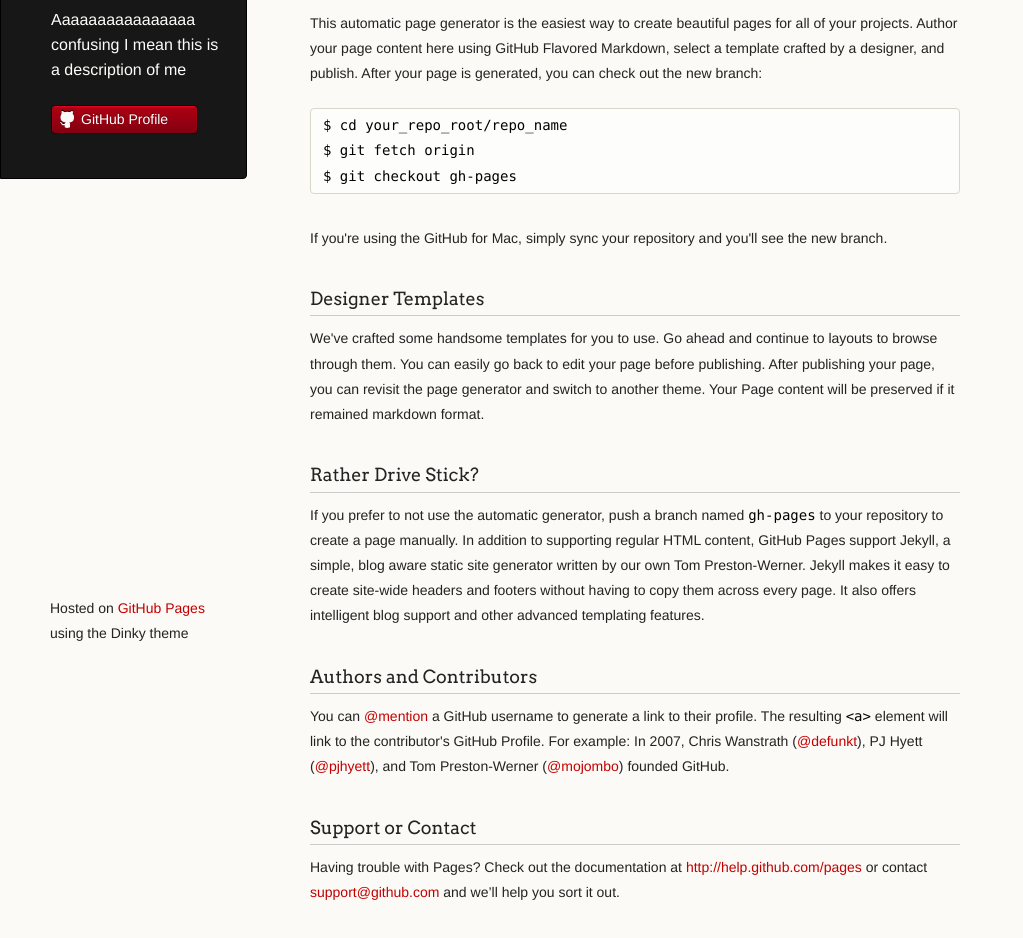
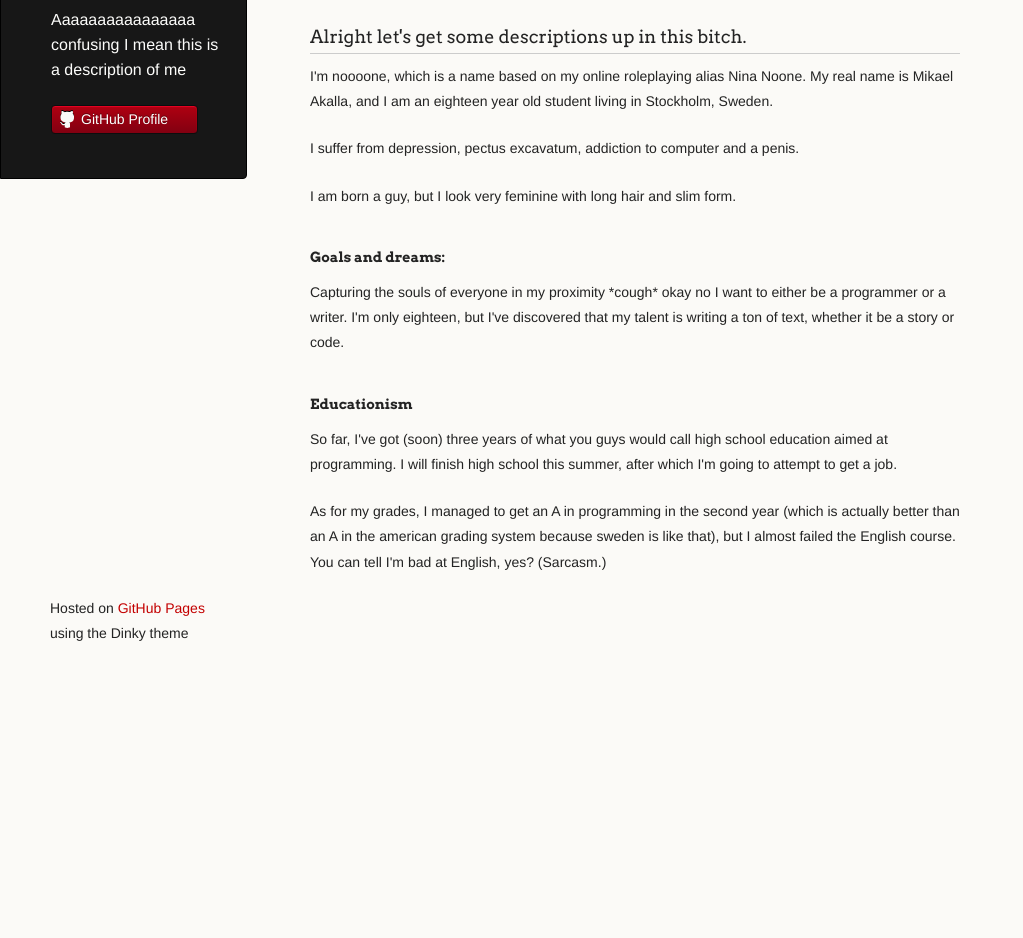
Before and after one commit to noooone/noooone.github.io, a plain HTML site: page index.html in a window 1280 px wide. Shown: the part 122-1060 px from the top of the page, without its empty margins (0-1023 px from the left). After the commit the page ends 800 px from the top, so only its background shows below. Drawn offline with Linux system fonts and the light colour scheme.

Commit message:
Removed the page-generated starting stuff
And wrote some of my own.

```diff
--- a/index.html
+++ b/index.html
@@ -32,34 +32,29 @@
 
 <p>aaaaaaa it's half past five in the morning I have no idea so what I'm doing</p>
 
-<p>This automatic page generator is the easiest way to create beautiful pages for all of your projects. Author your page content here using GitHub Flavored Markdown, select a template crafted by a designer, and publish. After your page is generated, you can check out the new branch:</p>
+<h3>Alright let's get some descriptions up in this bitch.</h3>
 
-<pre><code>$ cd your_repo_root/repo_name
-$ git fetch origin
-$ git checkout gh-pages
-</code></pre>
+<!-- is swearing okay in coding? -->
 
-<p>If you're using the GitHub for Mac, simply sync your repository and you'll see the new branch.</p>
+<p>I'm noooone, which is a name based on my online roleplaying alias Nina Noone. My real name is Mikael Akalla, and I am an eighteen year old student living in Stockholm, Sweden. </p>
 
-<h3>
-<a name="designer-templates" class="anchor" href="#designer-templates"><span class="octicon octicon-link"></span></a>Designer Templates</h3>
+<p>I suffer from depression, pectus excavatum, addiction to computer and a penis.</p>
 
-<p>We've crafted some handsome templates for you to use. Go ahead and continue to layouts to browse through them. You can easily go back to edit your page before publishing. After publishing your page, you can revisit the page generator and switch to another theme. Your Page content will be preserved if it remained markdown format.</p>
+<!-- Penis mentioned, swearing now officially okay -->
 
-<h3>
-<a name="rather-drive-stick" class="anchor" href="#rather-drive-stick"><span class="octicon octicon-link"></span></a>Rather Drive Stick?</h3>
+<p>I am born a guy, but I look very feminine with long hair and slim form.</p>
 
-<p>If you prefer to not use the automatic generator, push a branch named <code>gh-pages</code> to your repository to create a page manually. In addition to supporting regular HTML content, GitHub Pages support Jekyll, a simple, blog aware static site generator written by our own Tom Preston-Werner. Jekyll makes it easy to create site-wide headers and footers without having to copy them across every page. It also offers intelligent blog support and other advanced templating features.</p>
+<h4>Goals and dreams:</h4>
 
-<h3>
-<a name="authors-and-contributors" class="anchor" href="#authors-and-contributors"><span class="octicon octicon-link"></span></a>Authors and Contributors</h3>
+<p>Capturing the souls of everyone in my proximity *cough* okay no I want to either be a programmer or a writer. I'm only eighteen, but I've discovered that my talent is writing a ton of text, whether it be a story or code.</p>
 
-<p>You can <a href="https://github.com/blog/821" class="user-mention">@mention</a> a GitHub username to generate a link to their profile. The resulting <code>&lt;a&gt;</code> element will link to the contributor's GitHub Profile. For example: In 2007, Chris Wanstrath (<a href="https://github.com/defunkt" class="user-mention">@defunkt</a>), PJ Hyett (<a href="https://github.com/pjhyett" class="user-mention">@pjhyett</a>), and Tom Preston-Werner (<a href="https://github.com/mojombo" class="user-mention">@mojombo</a>) founded GitHub.</p>
+<h4>Educationism</h4>
 
-<h3>
-<a name="support-or-contact" class="anchor" href="#support-or-contact"><span class="octicon octicon-link"></span></a>Support or Contact</h3>
+<p>So far, I've got (soon) three years of what you guys would call high school education aimed at programming. I will finish high school this summer, after which I'm going to attempt to get a job.</p>
 
-<p>Having trouble with Pages? Check out the documentation at <a href="http://help.github.com/pages">http://help.github.com/pages</a> or contact <a href="mailto:support@github.com">support@github.com</a> and we’ll help you sort it out.</p>
+<p>As for my grades, I managed to get an A in programming in the second year (which is actually better than an A in the american grading system because sweden is like that), but I almost failed the English course. You can tell I'm bad at English, yes? (Sarcasm.)</p>
+
+
       </section>
       <footer>
         <p><small>Hosted on <a href="http://pages.github.com">GitHub Pages</a> using the Dinky theme</small></p>
```
